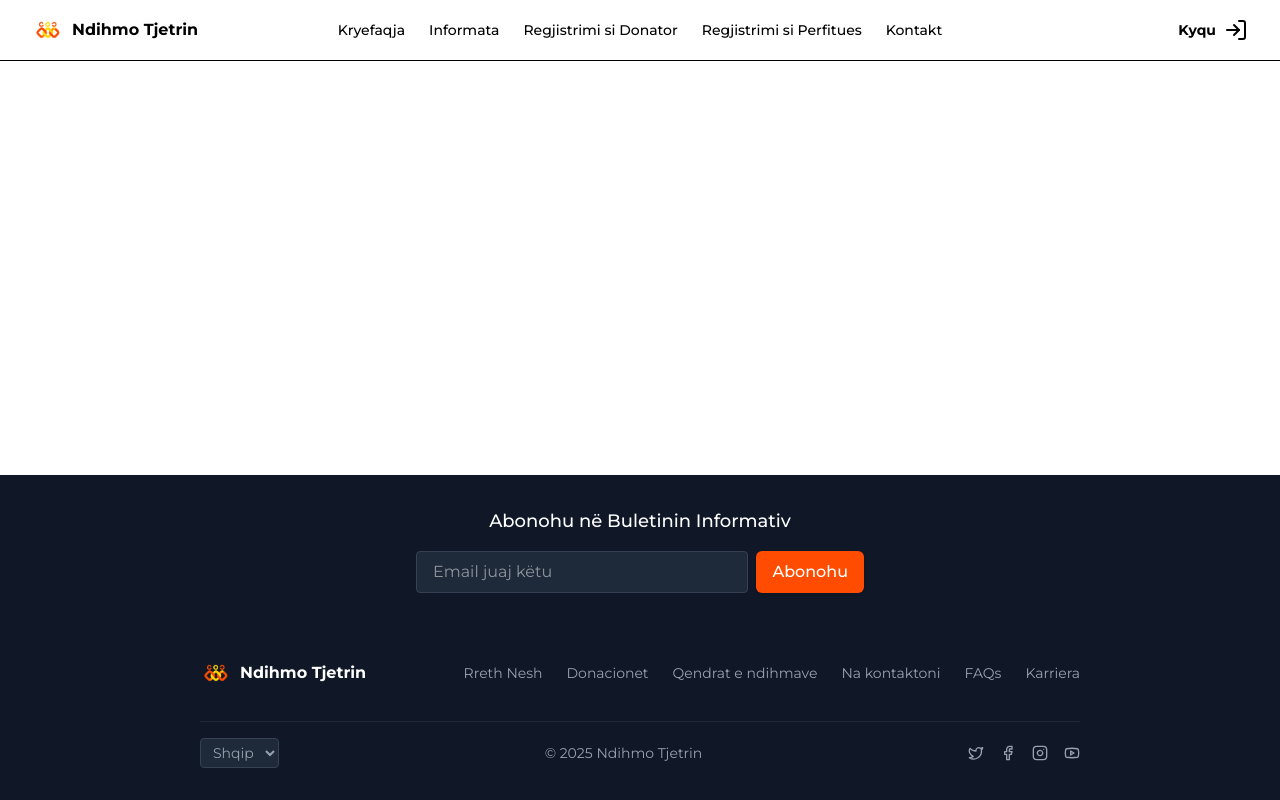
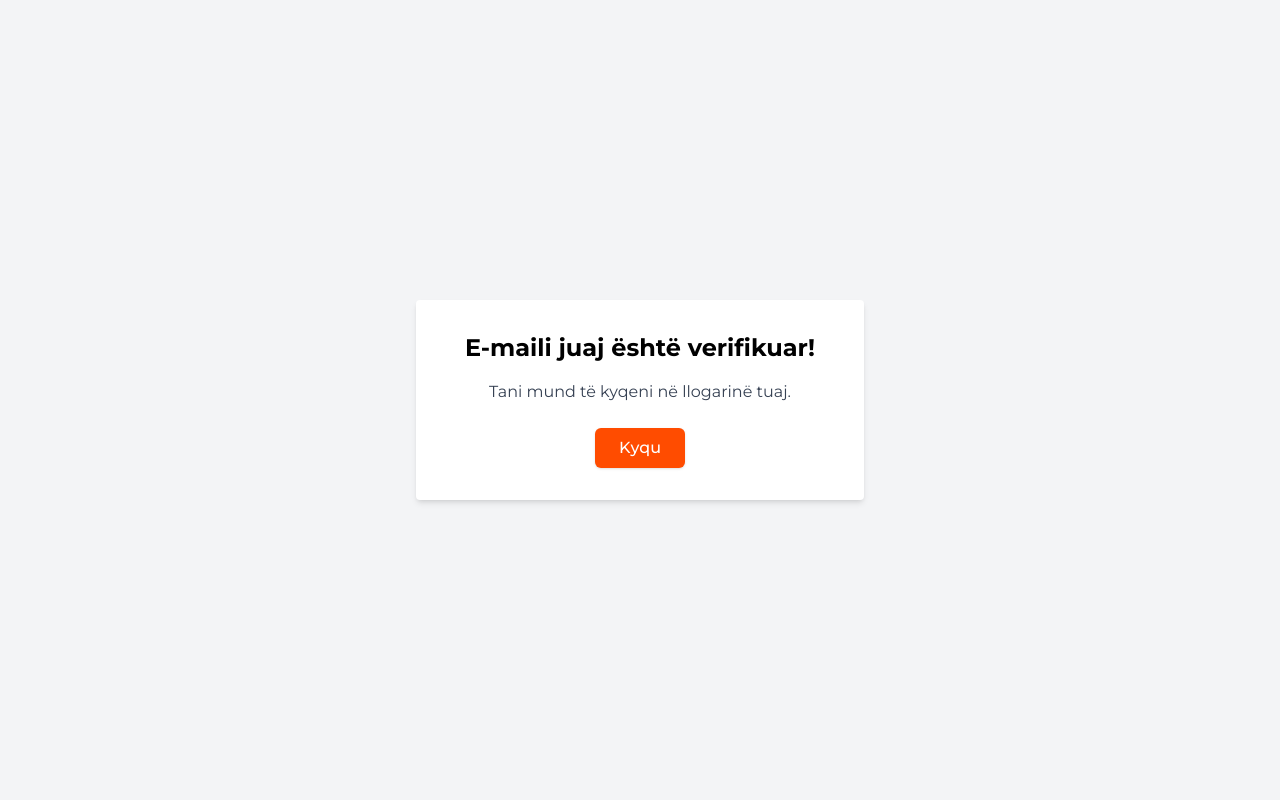
Before and after one commit to Lab-Course-2025/food-waste-reduction-react, a React (Vite) app: page /email-verified in a window 1280 px wide. Built offline with nearby package versions, Linux system fonts and the light colour scheme; no server answers.

Commit message:
added verify email page + logic

```diff
--- a/src/App.jsx
+++ b/src/App.jsx
@@ -37,6 +37,8 @@ import ChangePassword from "./pages/ChangePassword";
 
 import DonationDetails from "./pages/DonationDetails";
 
+import EmailVerified from "./pages/EmailVerified";
+
 function App() {
   const location = useLocation();
 
@@ -58,6 +60,7 @@ function App() {
     "/reset-password",
     "/change-password",
     "/donations/:id",
+    "/email-verified"
   ];
 
   const hideHeaderFooter = noHeaderFooterRoutes.some((route) =>
@@ -88,6 +91,7 @@ function App() {
           <Route path="/reset-password" element={<ResetPassword />} />
           <Route path="/change-password" element={<ChangePassword />} />
           <Route path="/donations/:id" element={<DonationDetails />} />
+          <Route path="/email-verified" element={<EmailVerified />} />
 
           {/* Protected Routes */}
           <Route path="/submit" element={<ProtectedRoute allowedRole="donor">
--- a/src/pages/Donors.jsx
+++ b/src/pages/Donors.jsx
@@ -6,6 +6,7 @@ import Button from "../components/Button";
 import Input from "../components/Input";
 import dphoto from "../assets/donors-photo.png";
 import axios from 'axios';
+import { toast } from "react-hot-toast";
 
 // Define the cities as an array
 const cities = [
@@ -97,10 +98,9 @@ const Donors = () => {
       const apiUrl = import.meta.env.VITE_API_URL;
       const response = await axios.post(`${apiUrl}/donors/register`, formData);
       console.log("Success:", response.data);
-      navigate('/login');
+      toast.success("Llogaria u shtua me sukses! Verifikoni email tuaj.");
     } catch (error) {
-      console.error("Error:", error.response?.data || error.message);
-
+      toast.error("Error:", error.response?.data || error.message);
       if (error.response?.data?.errors) {
         // Handle Laravel-style validation errors
         setErrors(error.response.data.errors);
--- /dev/null
+++ b/src/pages/EmailVerified.jsx
@@ -0,0 +1,23 @@
+import React from "react";
+import { Link } from "react-router-dom";
+import Button from "../components/Button";
+
+const EmailVerified = () => {
+  return (
+    <div className="flex items-center justify-center min-h-screen bg-gray-100">
+      <div className="bg-white p-8 rounded shadow-md max-w-md w-full text-center">
+        <h2 className="text-2xl font-bold mb-4">E-maili juaj është verifikuar!</h2>
+        <p className="text-gray-700 mb-6">
+          Tani mund të kyqeni në llogarinë tuaj.
+        </p>
+        <Link to="/login">
+          <Button className="py-2 px-6 rounded transition-colors">
+            Kyqu
+          </Button>
+        </Link>
+      </div>
+    </div>
+  );
+};
+
+export default EmailVerified;
--- a/src/pages/LogIn.jsx
+++ b/src/pages/LogIn.jsx
@@ -59,8 +59,19 @@ function LogIn() {
       }
 
     } catch (err) {
-      setError('Keni gabuar kredencialet tuaja. Ju lutem provoni përsëri!');
-      console.error('Login error:', err.response?.data || err.message);
+      const response = err.response;
+
+      if (response?.status === 422) {
+        const fieldErrors = response.data.errors;
+        const firstError = Object.values(fieldErrors).flat()[0];
+        setError(firstError);
+      } else if (response?.status === 403) {
+        setError(response.data.message || 'Ju duhet të konfirmoni e-mailin tuaj për të bërë hyrjen.');
+      } else {
+        setError('Ndodhi një gabim gjatë hyrjes. Provoni përsëri.');
+      }
+
+      console.error('Login error:', response?.data || err.message);
     } finally {
       setLoading(false);
     }
--- a/src/pages/Recipient.jsx
+++ b/src/pages/Recipient.jsx
@@ -4,6 +4,7 @@ import { Link, useNavigate } from "react-router-dom";
 import Button from "../components/Button";
 import Input from "../components/Input";
 import axios from 'axios';
+import { toast } from "react-hot-toast";
 
 
 const Recipient = () => {
@@ -89,7 +90,7 @@ const Recipient = () => {
       const apiUrl = import.meta.env.VITE_API_URL;
       const response = await axios.post(`${apiUrl}/recipients/register`, formData);
       console.log("Success:", response.data);
-      navigate('/login');
+      toast.success("Llogaria u shtua me sukses! Verifikoni email tuaj.");
     } catch (error) {
       console.error("Error:", error.response?.data || error.message);
       if (error.response?.data?.errors) {
```
